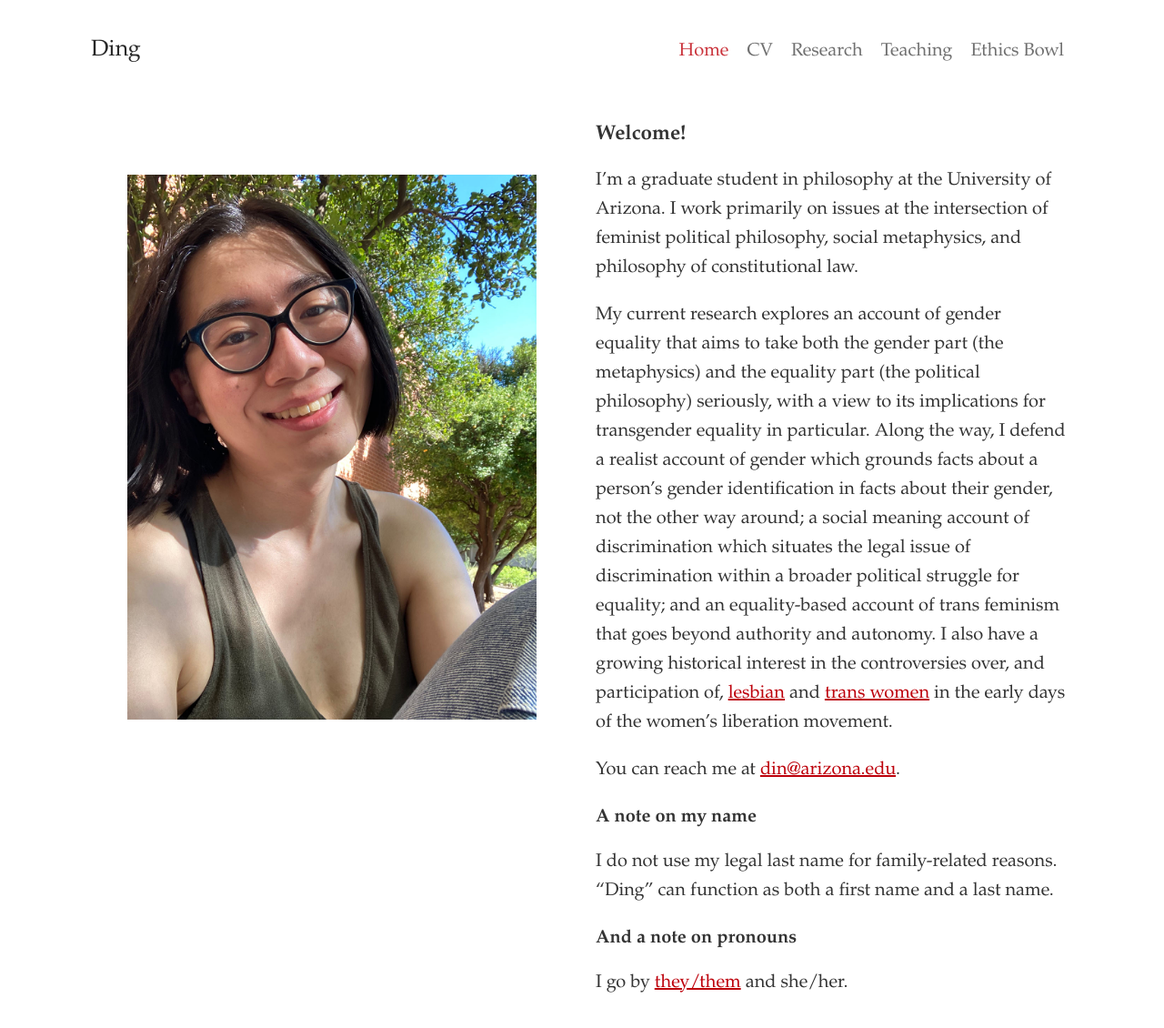
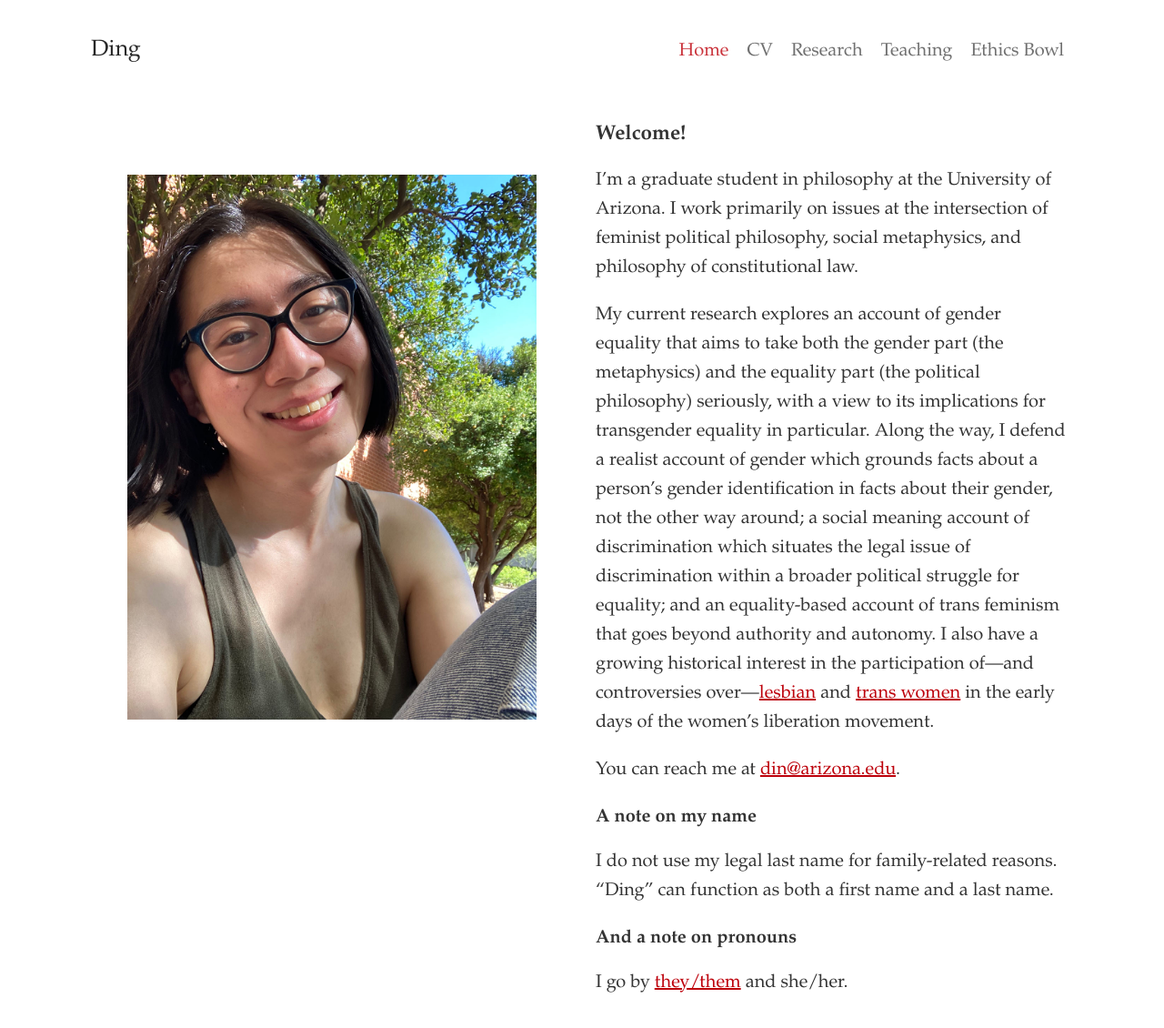
Before and after one commit to dingherself/dingherself.github.io, a Jekyll site: the page built from index.html, in a window 1280 px wide and 1176 px high. Shown: the top 1130 px of the window at 91% size. Built offline with Jekyll 4.4.1, drawn with Linux system fonts in a browser that asks for light colours; nearby versions of some CDN libraries; some web fonts are replaced.

Commit message:
improve language

```diff
--- a/index.html
+++ b/index.html
@@ -11,7 +11,7 @@
 
 <p>I’m a graduate student in philosophy at the University of Arizona. I work primarily on issues at the intersection of feminist political philosophy, social metaphysics, and philosophy of constitutional law.</p>
 
-<p>My current research explores an account of gender equality that aims to take both the gender part (the metaphysics) and the equality part (the political philosophy) seriously, with a view to its implications for transgender equality in particular. Along the way, I defend a realist account of gender which grounds facts about a person’s gender identification in facts about their gender, not the other way around; a social meaning account of discrimination which situates the legal issue of discrimination within a broader political struggle for equality; and an equality-based account of trans feminism that goes beyond authority and autonomy. I also have a growing historical interest in the controversies over, and participation of, <a href="https://repository.duke.edu/dc/wlmpc/wlmms01011">lesbian</a> and <a href="https://revolution.berkeley.edu/diary-mad-organizer-wclc-conference">trans women</a> in the early days of the women’s liberation movement.</p>
+<p>My current research explores an account of gender equality that aims to take both the gender part (the metaphysics) and the equality part (the political philosophy) seriously, with a view to its implications for transgender equality in particular. Along the way, I defend a realist account of gender which grounds facts about a person’s gender identification in facts about their gender, not the other way around; a social meaning account of discrimination which situates the legal issue of discrimination within a broader political struggle for equality; and an equality-based account of trans feminism that goes beyond authority and autonomy. I also have a growing historical interest in the participation of—and controversies over—<a href="https://repository.duke.edu/dc/wlmpc/wlmms01011">lesbian</a> and <a href="https://revolution.berkeley.edu/diary-mad-organizer-wclc-conference">trans women</a> in the early days of the women’s liberation movement.</p>
 
 <script language="JavaScript" type="text/javascript">
   var u = "din";
```
